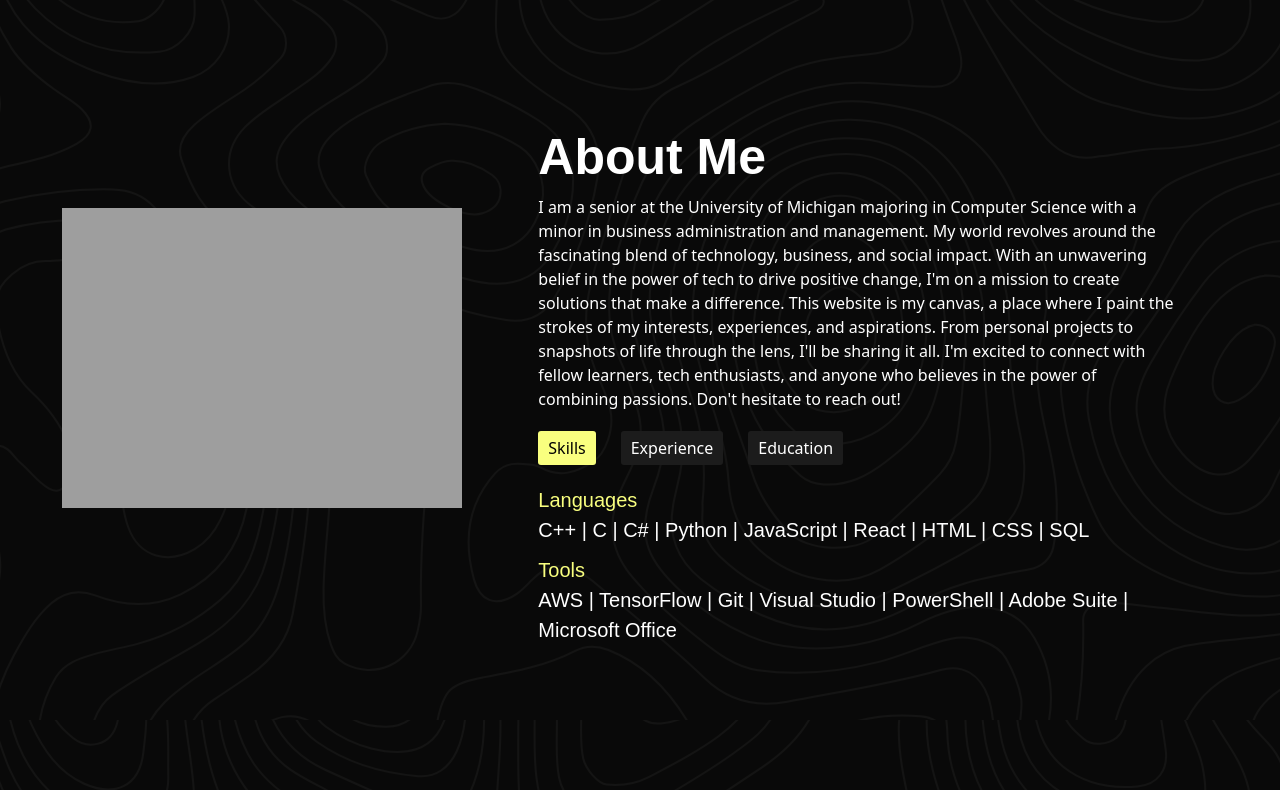
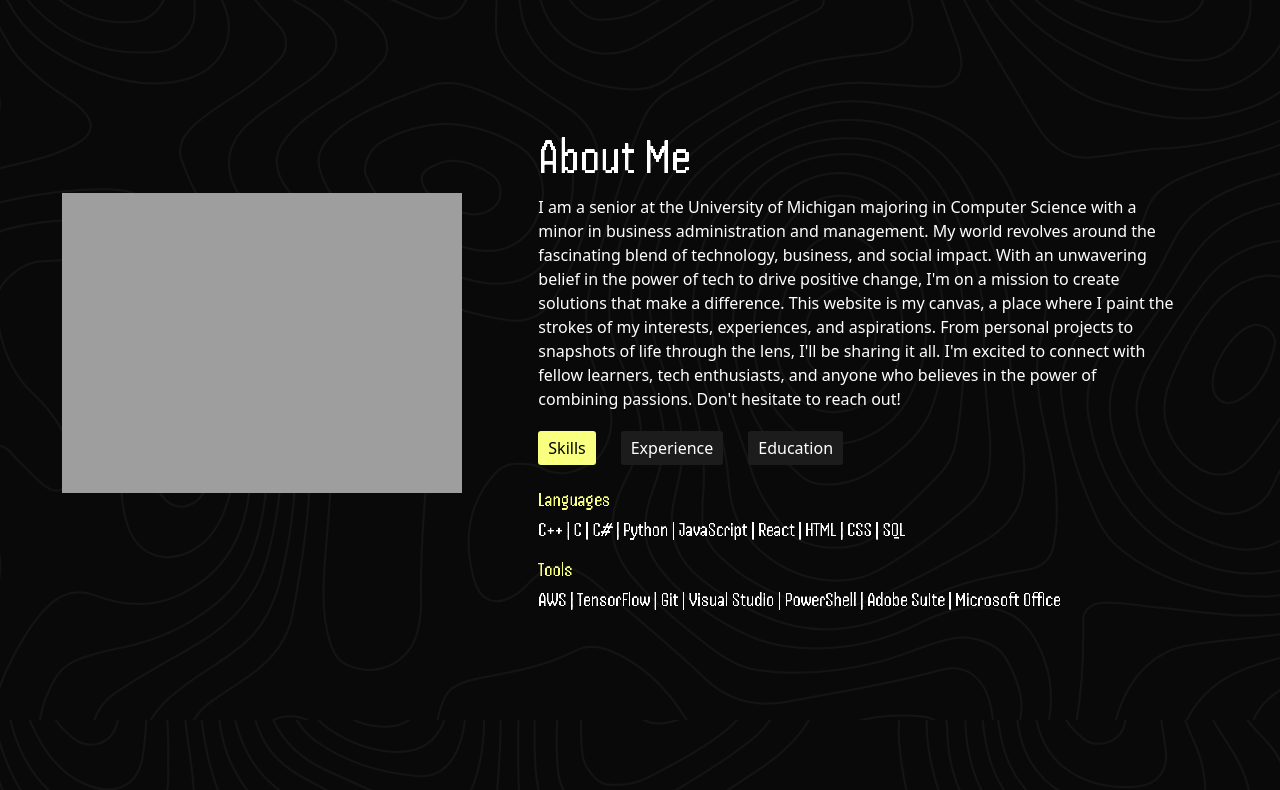
Before and after one commit to ssheth75/Me, a plain HTML site: page index.html in a window 1280 px wide. Shown: the part 880-1670 px from the top of the page. Drawn offline with nearby package versions, Linux system fonts and the light colour scheme; the site is published under a folder, as on GitHub Pages, so addresses that start at the root find nothing.

Commit message:
update font path

```diff
--- a/style.css
+++ b/style.css
@@ -23,14 +23,14 @@ body {
 
 @font-face {
   font-family: "Handjet";
-  src: url("/fonts/Handjet-Regular.ttf") format("truetype");
+  src: url("./fonts/Handjet-Regular.ttf") format("truetype");
   font-weight: bold;
   font-style: normal;
 }
 
 @font-face {
   font-family: "Handjet-light";
-  src: url("/fonts/Handjet-Light.ttf") format("truetype");
+  src: url("./fonts/Handjet-Light.ttf") format("truetype");
   font-weight: bold;
   font-style: normal;
 }
```
